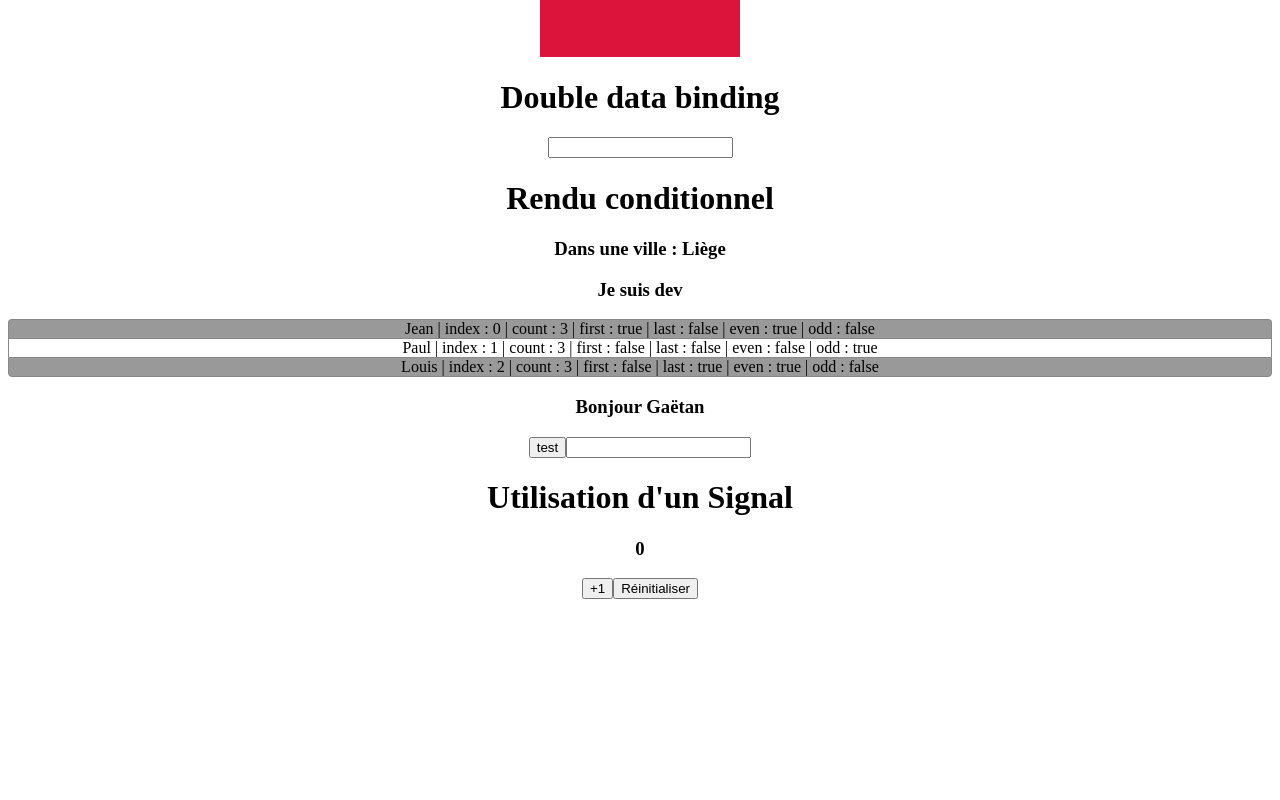
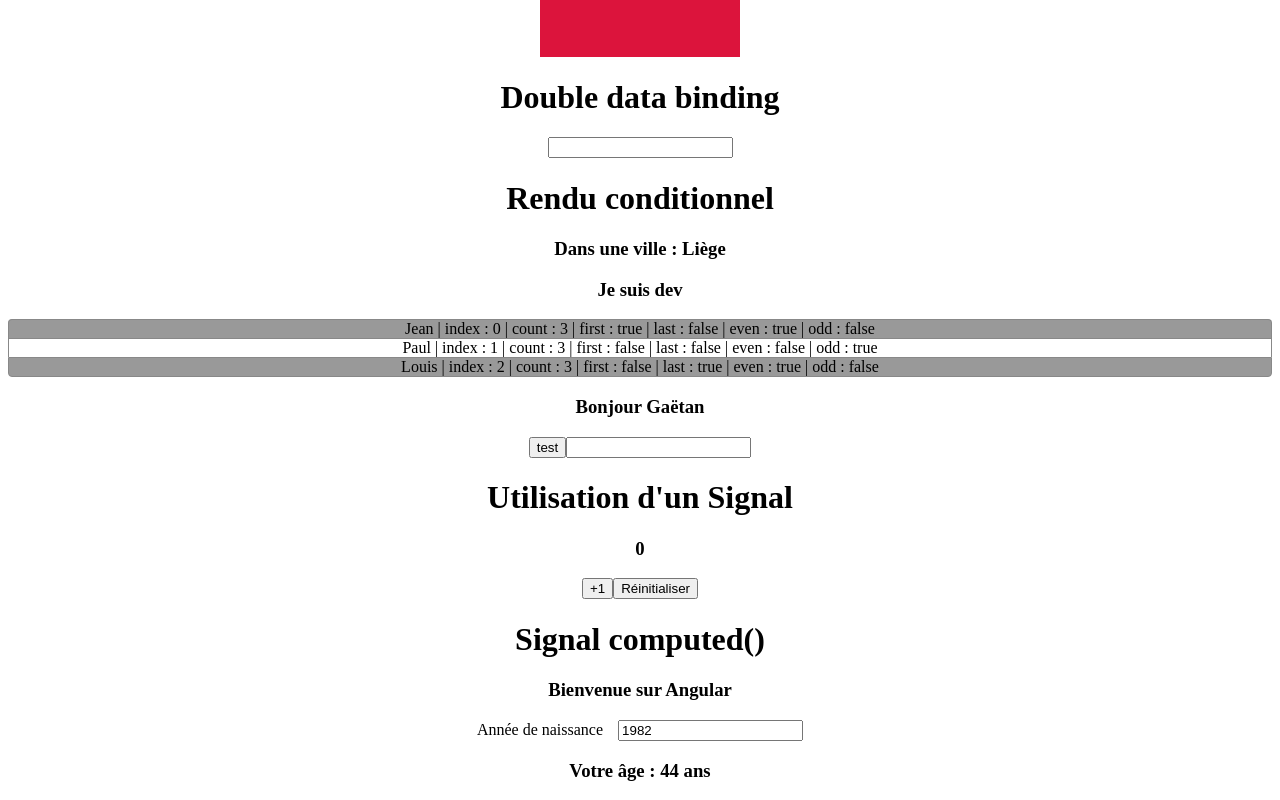
Before and after one commit to gtn-massart/Angular_course, an Angular app: page / in a window 1280 px wide. Shown: the part 661-1461 px from the top of the page. Before the commit the page ends 1268 px from the top, so only its background shows below. Built offline with nearby package versions, Linux system fonts and the light colour scheme.

Commit message:
signal computed()

```diff
--- a/src/app/app.html
+++ b/src/app/app.html
@@ -5,3 +5,4 @@
 <app-double-data-binding></app-double-data-binding>
 <app-rendu-conditionnel></app-rendu-conditionnel>
 <app-syntaxe-et-utilisation-de-signal></app-syntaxe-et-utilisation-de-signal>
+<app-signal-computed></app-signal-computed>
--- a/src/app/app.ts
+++ b/src/app/app.ts
@@ -6,6 +6,7 @@ import { EventBinding } from "./event-binding";
 import { DoubleDataBinding } from "./double-data-binding";
 import { RenduConditionnel } from "./rendu-conditionnel";
 import { SyntaxeEtUtilisationDeSignal } from "./syntaxe-et-utilisation-de-signal";
+import { SignalComputed } from "./signal-computed";
 
 
 
@@ -14,7 +15,7 @@ import { SyntaxeEtUtilisationDeSignal } from "./syntaxe-et-utilisation-de-signal
   selector: 'app-root',
   templateUrl: './app.html',
   styleUrl: './app.css',
-  imports: [SingleFileComponent, InterpolationString, PropertyBinding, EventBinding, DoubleDataBinding, RenduConditionnel, SyntaxeEtUtilisationDeSignal]
+  imports: [SingleFileComponent, InterpolationString, PropertyBinding, EventBinding, DoubleDataBinding, RenduConditionnel, SyntaxeEtUtilisationDeSignal, SignalComputed]
 })
 export class App {
   title = 'AngularCourse';
--- /dev/null
+++ b/src/app/signal-computed.ts
@@ -0,0 +1,38 @@
+import { Component, signal, computed } from '@angular/core';
+import { FormsModule } from '@angular/forms';
+
+@Component({
+  selector: 'app-signal-computed',
+  imports: [FormsModule],
+  template: `
+    <div>
+      <h1>Signal computed()</h1>
+      <h3>{{ message() }}</h3>
+      <div>
+        <label for="year">Année de naissance</label>
+        <input type="number" id="year" [(ngModel)]="yearOfBirth" />
+        <h3>Votre âge : {{ age() }} ans</h3>
+      </div>
+    </div>
+  `,
+  styles: `
+    div {
+      text-align: center;
+    }
+    input {
+      margin-left: 15px;
+    }
+  `,
+})
+export class SignalComputed {
+  private baseMessage = signal('Bienvenue');
+  message = computed(() => this.baseMessage() + ' sur Angular');
+
+  yearOfBirth = signal(1982); // signal modifiable
+  actualYear = signal(new Date().getFullYear()); // signal modifiable
+
+  // ↓ Signal en lecture seul. Ce signal est créé pour exposer des données sans permettre leur modification directe depuis le composant ou le template.
+  //   Cela est utile pour protéger certaines données critiques ou calculées.
+  //   Le signal age est dérivé de actualYear() et yeearOfBirth()
+  age = computed(() => this.actualYear() - this.yearOfBirth());
+}
```
